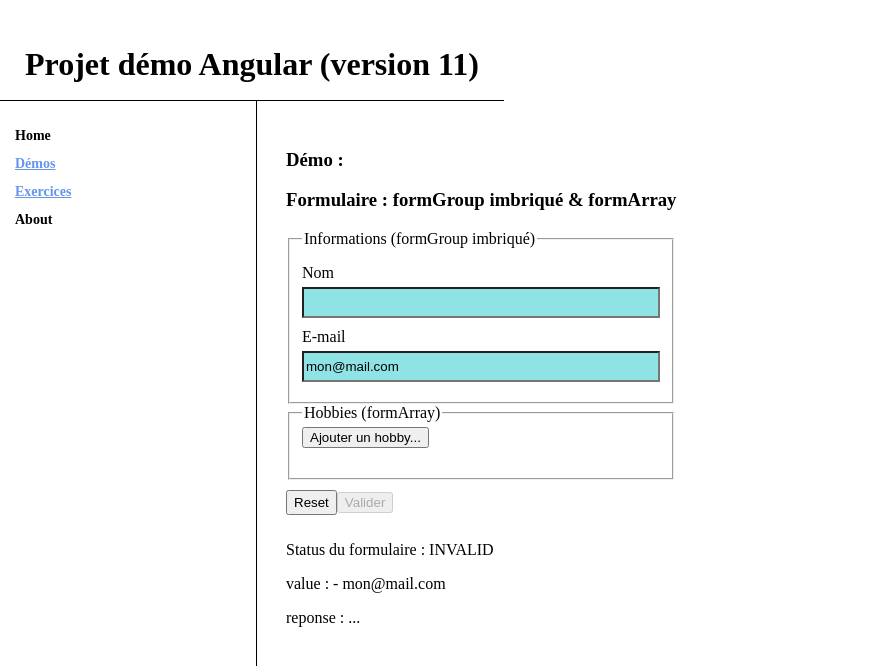
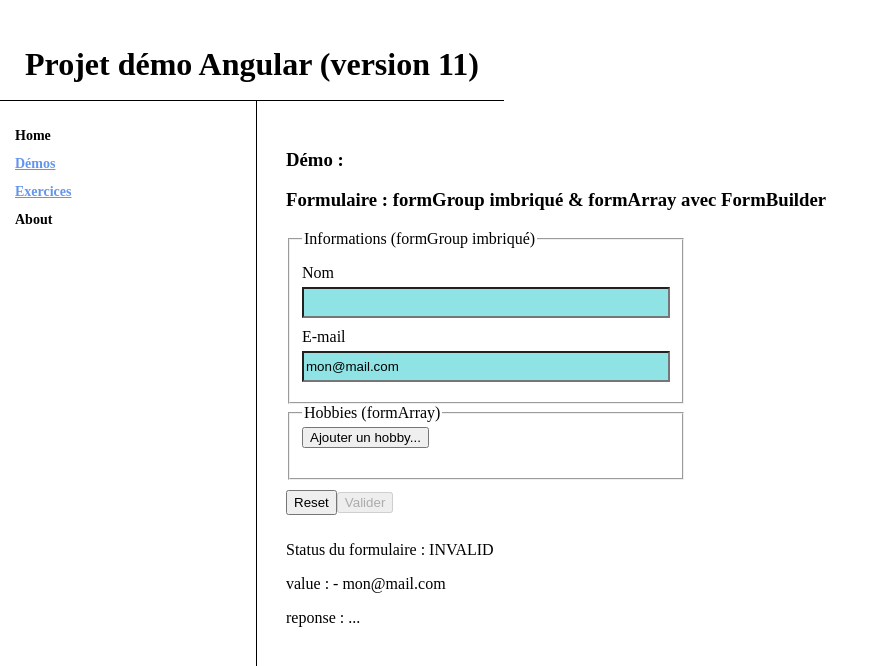
Before and after one commit to HayeGregory/DemoAngular, an Angular app: page /demo/demo10bis in a window 1280 px wide. Shown: the top 666 px of the page, without its empty margins (0-874 px from the left). Built offline with nearby package versions, Linux system fonts and the light colour scheme.

Commit message:
tentative formBuilder - TODO

```diff
--- a/src/app/app.module.ts
+++ b/src/app/app.module.ts
@@ -8,12 +8,6 @@
 import { NavComponent } from './components/nav/nav.component';
 import { DemoRoutingModule } from './components/demo/demo-routing.module';
 import { ExoRoutingModule } from './components/exo/exo-routing.module';
-import { FormsModule } from '@angular/forms';
-import { ToFahrenheitPipe } from './components/pipes/to-fahrenheit.pipe';
-import { TemperaturePipe } from './components/pipes/temperature.pipe';
-import { AfficherChronoPipe } from './components/pipes/afficher-chrono.pipe';
-import { HighlightDirective } from './components/directives/highlight.directive';
-import { WordService } from './components/demo/demo09/service/word.service';
 
 @NgModule({
   declarations: [AppComponent, HomeComponent, AboutComponent, NavComponent],
--- a/src/app/components/demo/demo.module.ts
+++ b/src/app/components/demo/demo.module.ts
@@ -20,6 +20,7 @@
 import { ListWordComponent } from './demo09/list-word/list-word.component';
 import { Demo10Component } from './demo10/demo10.component';
 import { Demo10bisComponent } from './demo10bis/demo10bis.component';
+import { BrowserModule } from '@angular/platform-browser';
 
 @NgModule({
   declarations: [
--- a/src/app/components/demo/demo10bis/demo10bis.component.html
+++ b/src/app/components/demo/demo10bis/demo10bis.component.html
@@ -1,4 +1,4 @@
-<h3>Formulaire : formGroup imbriqué & formArray</h3>
+<h3>Formulaire : formGroup imbriqué & formArray avec FormBuilder</h3>
 
 <div>
   <form (ngSubmit)="submit()" [formGroup]="formulaire">
```
Also changed, not shown: src/app/components/demo/demo10bis/demo10bis.component.ts (+14 -1 lines).
